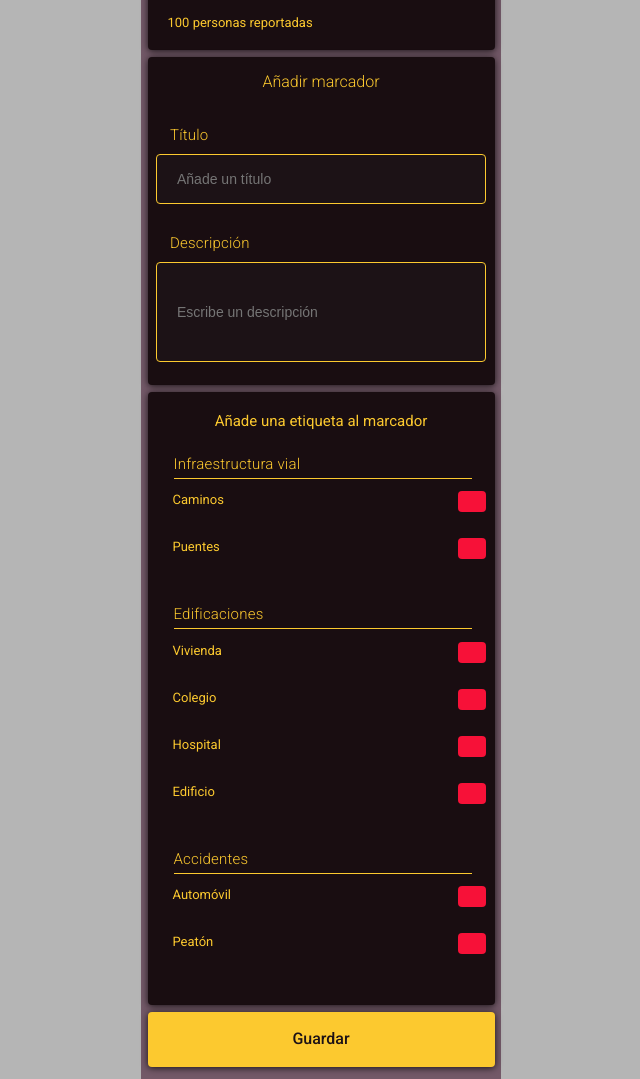
After one commit to ClaudioGC/redport, a PHP site: page /reportar_entorno.html in a window 1280 px wide. The commit adds this page. Shown: the part 321-1400 px from the top of the page, without its empty margins (319-959 px from the left). Run offline with PHP 8.4, Linux system fonts and the light colour scheme; some libraries are stand-ins or nearby versions.

Commit message:
formulario reporte de entorno

```diff
--- a/evento.html
+++ b/evento.html
@@ -61,6 +61,8 @@
 
 <h1>Seguimiento de alertas</h1>
 
+<!--<hr></hr>-->
+
  <h2 class="event_h2">Región de los Ríos</h2>
 
 <p>ONEMI estableció evacuación preventiva en el borde costero de las regiones con mayores intensidades.</p>
--- a/home.html
+++ b/home.html
@@ -53,7 +53,7 @@
 <div class="container">
 
    <div class="map">
-      <div class="button_two"><a href="#">Reporta tu entorno</a></div>
+      <div class="button_two"><a href="reportar_entorno.html">Reporta tu entorno</a></div>
       <!--<iframe src="https://www.google.com/maps/embed?pb=!1m10!1m8!1m3!1d3345.0698151437036!2d-71.58095672261143!3d-33.02829109958188!3m2!1i1024!2i768!4f13.1!5e0!3m2!1ses!2scl!4v1468279338455" width="347" height="250" frameborder="0" style="border:0" allowfullscreen></iframe>-->
     <!--Mapbox screenshot-->
       <img class="map_content" src="https://api.mapbox.com/styles/v1/cleudio/ciqiooxr70000bjm0krbou6i0/static/-71.579739,-33.029077,12.96,-9.96,30.00/347x250?access_token=pk.eyJ1IjoiY2xldWRpbyIsImEiOiJjaWkxNmUyeGIwMDM5dDNrZnI1N2Y1eGxrIn0.gZNnFCWNxfxUD50feHVsyg" width="347" height="250" alt="Dark" />
--- /dev/null
+++ b/reportar_entorno.html
@@ -0,0 +1,88 @@
+<!DOCTYPE html>
+<html lang="en">
+<head>
+
+	<meta charset="UTF-8">
+  <meta name="viewport" content="width=device-width, user-scalable=no, initial-scale=1.0, maximum-scale=1.0, minimum-scale=1.0">
+	<title>redport</title>
+
+  <link rel='stylesheet' type='text/css' href='sass/main.css' />
+  <link href="https://fonts.googleapis.com/css?family=Roboto:100,300,400,500,700" rel="stylesheet">
+   <link href="https://file.myfontastic.com/KHbqgc9xxoCbZJYRdioaqd/icons.css" rel="stylesheet">
+</head>
+ <body>
+   <div class="pagina">
+   <!-- ======= header======= -->
+  <div class="header">
+    <div class="back-button"><a href="formulario_1.html"><div class="rpicon-back"></div></a></div>
+    <div class="title_header"><h1>Reportar entorno</h1></div>
+
+  </div>
+
+<div class="container">
+
+   <div class="map">
+      <!--<iframe src="https://www.google.com/maps/embed?pb=!1m10!1m8!1m3!1d3345.0698151437036!2d-71.58095672261143!3d-33.02829109958188!3m2!1i1024!2i768!4f13.1!5e0!3m2!1ses!2scl!4v1468279338455" width="347" height="250" frameborder="0" style="border:0" allowfullscreen></iframe>-->
+    <!--Mapbox screenshot-->
+      <img class="map_content" src="https://api.mapbox.com/styles/v1/cleudio/ciqiooxr70000bjm0krbou6i0/static/-71.579739,-33.029077,12.96,-9.96,30.00/347x250?access_token=pk.eyJ1IjoiY2xldWRpbyIsImEiOiJjaWkxNmUyeGIwMDM5dDNrZnI1N2Y1eGxrIn0.gZNnFCWNxfxUD50feHVsyg" width="347" height="250" alt="Dark" />
+
+   </div>
+   <div class="map_people">
+     <p id="texto_mapa">100 personas reportadas</p>
+   </div>
+</div>
+
+
+<div class="container">
+     <h1>Añadir marcador</h1>
+
+  <form action="" class="form-report">
+    <input class="title__box" type="text" id="titulo" name="título" placeholder="Añade un título">
+<label class="title_form_input" for="titulo"><h2>Título</h2></label>
+<input class="description__box" type="text" id="description" name="título" placeholder="Escribe un descripción">
+<label class="description_form_input" for="description"><h2>Descripción</h2></label>
+</form>
+</div>
+
+<div class="container">
+
+    <h1 id="title_form">Añade una etiqueta al marcador</h1>
+
+
+  <h2 class="event_h2">Infraestructura vial</h2>
+
+  <div class="toggle_box">
+    <input type="radio" name="tipo" id="checkbox_small_1" class="checkbox_button_small"/>
+      <label for="checkbox_small_1" class="rpicon-toggle-small-inverse"><p class="texto-checkbox">Caminos</p></label>
+      <input type="radio" name="tipo" id="checkbox_small_2" class="checkbox_button_small"/>
+      <label for="checkbox_small_2" class="rpicon-toggle-small-inverse"><p class="texto-checkbox">Puentes</p></label>
+    </div>
+
+<h2 class="event_h2">Edificaciones</h2>
+
+  <div class="toggle_box">
+    <input type="radio" name="estate" id="checkbox_small_3" class="checkbox_button_small"/>
+      <label for="checkbox_small_3" class="rpicon-toggle-small-inverse"><p class="texto-checkbox">Vivienda</p></label>
+      <input type="radio" name="estate" id="checkbox_small_4" class="checkbox_button_small"/>
+      <label for="checkbox_small_4" class="rpicon-toggle-small-inverse"><p class="texto-checkbox">Colegio</p></label>
+      <input type="radio" name="estate" id="checkbox_small_5" class="checkbox_button_small"/>
+      <label for="checkbox_small_5" class="rpicon-toggle-small-inverse"><p class="texto-checkbox">Hospital</p></label>
+      <input type="radio" name="estate" id="checkbox_small_6" class="checkbox_button_small"/>
+      <label for="checkbox_small_6" class="rpicon-toggle-small-inverse"><p class="texto-checkbox">Edificio</p></label>
+    </div>
+
+<h2 class="event_h2">Accidentes</h2>
+
+  <div class="toggle_box">
+    <input type="radio" name="estate" id="checkbox_small_7" class="checkbox_button_small"/>
+      <label for="checkbox_small_7" class="rpicon-toggle-small-inverse"><p class="texto-checkbox">Automóvil</p></label>
+      <input type="radio" name="estate" id="checkbox_small_8" class="checkbox_button_small"/>
+      <label for="checkbox_small_8" class="rpicon-toggle-small-inverse"><p class="texto-checkbox">Peatón</p></label>
+    </div>
+
+  </div>
+ <div class="button"><a href="home.html">Guardar</a></div>
+  </div>
+  </div>
+ </body>
+</html>
--- a/sass/_container.sass
+++ b/sass/_container.sass
@@ -75,6 +75,26 @@
 		position: relative
 		display: block
 
+hr
+
+	border:  1px solid #fcc92f
+	height:  4px
+	margin-top:  20px
+	text-align:  center
+
+hr:after
+
+	content: "Seguimiento de alertas"
+	position:  relative
+	top:  -10px
+	padding:  0px 30px 0px 30px
+	color:  $font-color
+	font-family: $font-family
+	font-weight: $font_light
+	background-color: $background_color
+	font-size:  $titulo_modulo_2
+
+
 
 .container_void
 
--- a/sass/_input-form.sass
+++ b/sass/_input-form.sass
@@ -49,3 +49,52 @@
 	color: #fcc92f
 	background-color: $input_color
 	font-size: 14px
+
+//Labels del formulario de reporte de entorno
+
+.form-report
+
+	width: 330px
+	margin: 0 auto
+	padding: 23px 0 0px 0
+	margin-bottom: -40px
+
+.title__box
+
+	display: block
+	width: 100%
+	height: 50px
+	border-radius: 4px
+	border: 1px solid $border_button_color
+	line-height: 3
+	padding-left: 20px
+	color: #fcc92f
+	background-color: $input_color
+	font-size: 14px
+
+.description__box
+
+	display: block
+	width: 100%
+	height: 100px
+	border-radius: 4px
+	border: 1px solid $border_button_color
+	line-height: 3
+	padding-left: 20px
+	color: #fcc92f
+	background-color: $input_color
+	font-size: 14px
+
+.title_form_input
+
+	display: inline-block
+	position: relative
+	bottom: 90px
+	margin-left: 14px
+
+.description_form_input
+
+	display: inline-block
+	position: relative
+	bottom: 140px
+	margin-left: 14px
--- a/sass/main.css
+++ b/sass/main.css
@@ -90,6 +90,48 @@ body {
   color: #fcc92f;
   background-color: #1c1216;
   font-size: 14px; }
+
+.form-report {
+  width: 330px;
+  margin: 0 auto;
+  padding: 23px 0 0px 0;
+  margin-bottom: -40px; }
+
+.title__box {
+  display: block;
+  width: 100%;
+  height: 50px;
+  border-radius: 4px;
+  border: 1px solid #fcc92f;
+  line-height: 3;
+  padding-left: 20px;
+  color: #fcc92f;
+  background-color: #1c1216;
+  font-size: 14px; }
+
+.description__box {
+  display: block;
+  width: 100%;
+  height: 100px;
+  border-radius: 4px;
+  border: 1px solid #fcc92f;
+  line-height: 3;
+  padding-left: 20px;
+  color: #fcc92f;
+  background-color: #1c1216;
+  font-size: 14px; }
+
+.title_form_input {
+  display: inline-block;
+  position: relative;
+  bottom: 90px;
+  margin-left: 14px; }
+
+.description_form_input {
+  display: inline-block;
+  position: relative;
+  bottom: 140px;
+  margin-left: 14px; }
 
 .button {
   width: 347px;
@@ -588,6 +630,23 @@ body {
     position: relative;
     display: block; }
 
+hr {
+  border: 1px solid #fcc92f;
+  height: 4px;
+  margin-top: 20px;
+  text-align: center; }
+
+hr:after {
+  content: "Seguimiento de alertas";
+  position: relative;
+  top: -10px;
+  padding: 0px 30px 0px 30px;
+  color: #fcc92f;
+  font-family: "Roboto", sans-serif;
+  font-weight: 300;
+  background-color: #190d11;
+  font-size: 16px; }
+
 .container_void {
   width: 347px;
   height: 100%;
```
Also changed, not shown: 1 other file.
